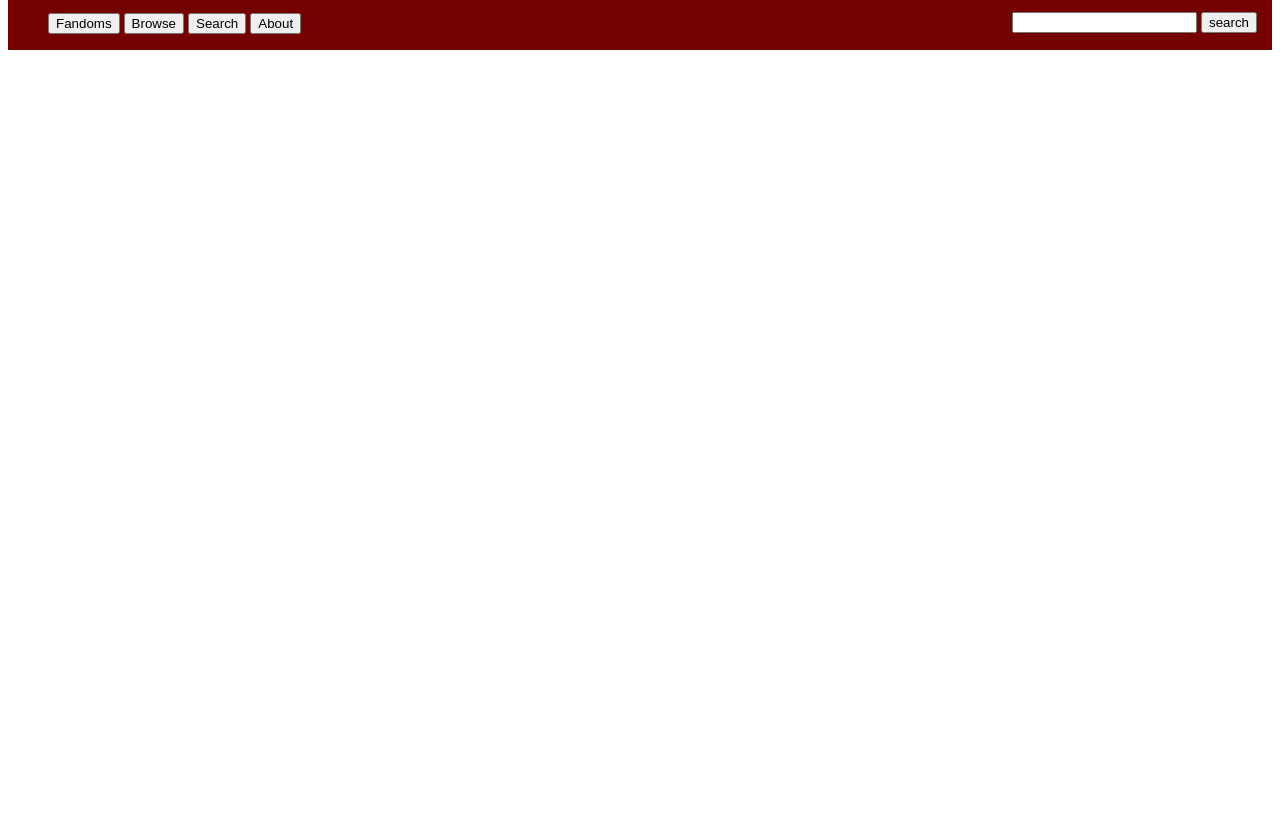
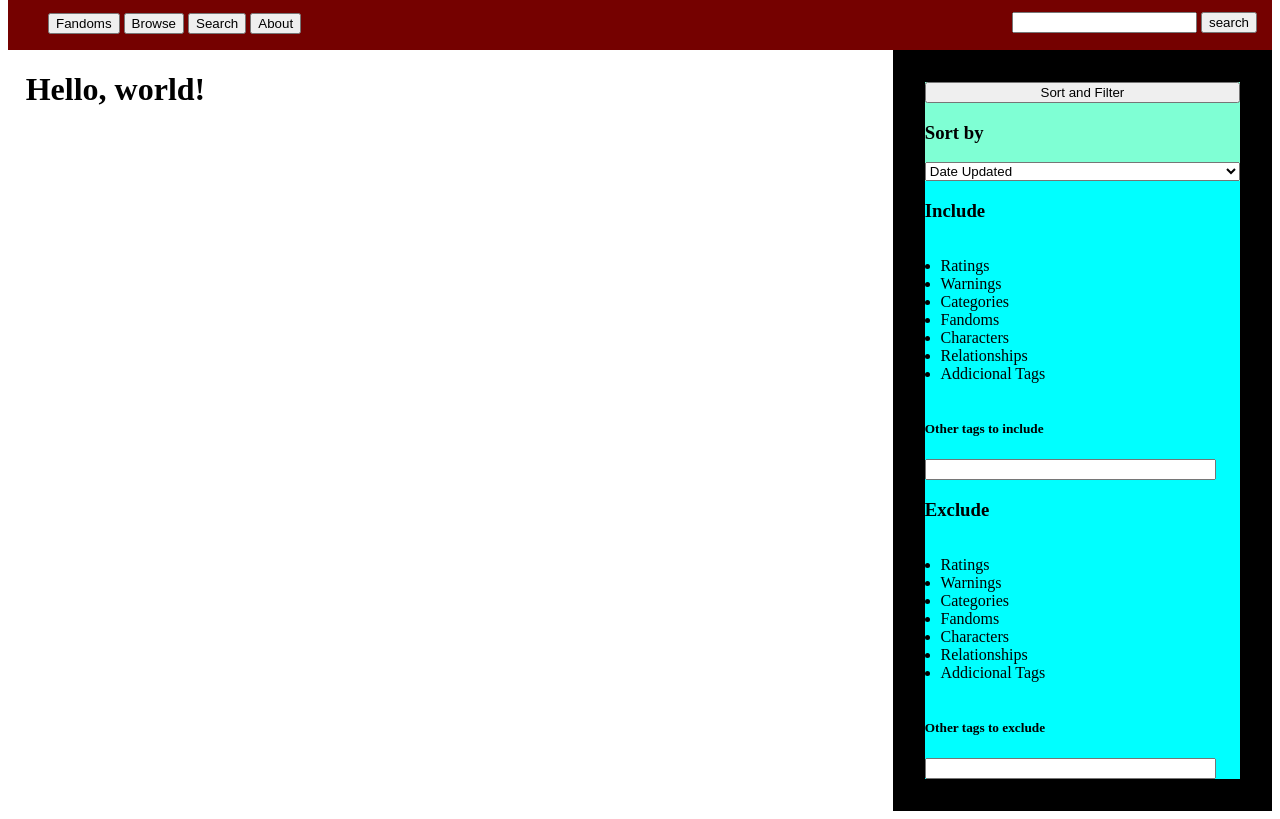
Before and after one commit to twitchprimeplease/DW-Ejercicio-1, a plain HTML site: page index.html in a window 1280 px wide. Shown: the part 91-910 px from the top of the page. Before the commit the page ends 800 px from the top, so only its background shows below. Drawn offline with Linux system fonts and the light colour scheme.

Commit message:
mie 8 18:50

```diff
--- a/index.html
+++ b/index.html
@@ -30,16 +30,62 @@
             </nav>
 
     </header>
-    <div>
+    <div id="main-box">
+        <main>
+            <h1>Hello, world!</h1>
+            <articule></articule>
+            <articule></articule>
+            <articule></articule>
+        </main>
+        <aside>
+            <form>
+                <button id="sort-btn">Sort and Filter</button>
+                <div id="sort">
+                    <h3>Sort by</h3>
+                    <select name="fic sorter">
+                        <option value="Date Updated">Date Updated</option>
+                        <option value="Word Count">Word Count</option>
+                        <option value="Hits">Hits</option>
+                        <option value="Kudos">Kudos</option>
+                        <option value="Comments">Comments</option>
+                        <option value="Bookmarks">Bookmarks</option>
+                    </select>
+                </div>
+                <div id="Include" class="sort-opn">
+                    <h3><b>Include</b></h3>
+                    <ul>
+                        <li>Ratings</li>
+                        <li>Warnings</li>
+                        <li>Categories</li>
+                        <li>Fandoms</li>
+                        <li>Characters</li>
+                        <li>Relationships</li>
+                        <li>Addicional Tags</li>
+                    </ul>
+                    <div>
+                        <h5>Other tags to include</h5>
+                        <input type="text" class="sort-input">
+                    </div>
+                    <div id="Exclude" class="sort-opn">
+                        <h3><b>Exclude</b></h3>
+                        <ul>
+                            <li>Ratings</li>
+                            <li>Warnings</li>
+                            <li>Categories</li>
+                            <li>Fandoms</li>
+                            <li>Characters</li>
+                            <li>Relationships</li>
+                            <li>Addicional Tags</li>
+                        </ul>
+                        <div>
+                            <h5>Other tags to exclude</h5>
+                            <input type="text" class="sort-input">
+                        </div>
+                </div>
 
+            </form>
+        </aside>
     </div>
-    <main>
-        <articule></articule>
-        <articule></articule>
-        <articule></articule>
-    </main>
-    <aside>
-        <h4></h4>
-    </aside>
+
 </body>
 </html>
--- a/style.css
+++ b/style.css
@@ -32,3 +32,46 @@ form{
     max-height: 42px;
     max-width: 61px;
 }
+
+#main-box {
+    display: grid;
+    grid-template-columns: 70% 30%;
+}
+
+main{
+    margin-left: 2%;
+}
+
+aside form{
+    background-color: aquamarine;
+    display: flex;
+    flex-direction: column;
+    margin: 2em;
+    align-items: stretch;
+
+}
+
+
+aside {
+    background-color: black;
+}
+
+.sort-input{
+
+    width: 90%;
+}
+
+select{
+    width: 100%;
+}
+
+.sort-opn{
+    background-color:aqua;
+    display: flex;
+    flex-direction: column;
+
+}
+
+.sort-opn ul {
+    padding-left: 5%;
+}
```
